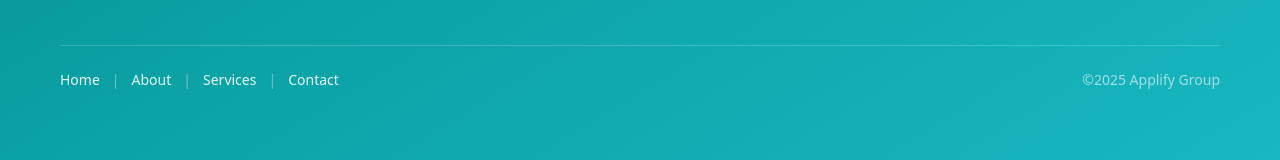
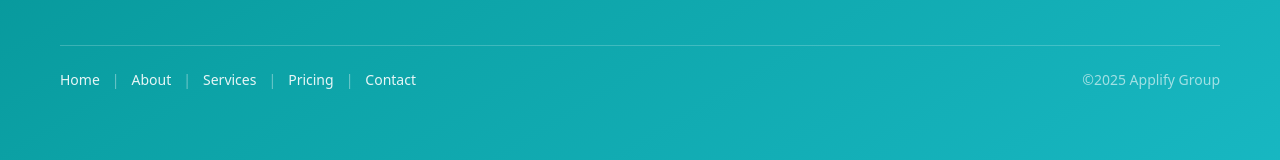
Before and after one commit to jono-au/applify, a Next.js app: page / in a window 1280 px wide. Shown: the part 6759-6919 px from the top of the page. Built offline with nearby package versions, Linux system fonts and the light colour scheme.

Commit message:
add pricing to footer nav

```diff
--- a/components/layout/Footer.tsx
+++ b/components/layout/Footer.tsx
@@ -6,6 +6,7 @@ const footerNav = [
   { label: "Home", href: "/" },
   { label: "About", href: "/about" },
   { label: "Services", href: "/services" },
+  { label: "Pricing", href: "/pricing" },
   { label: "Contact", href: "/contact" },
 ];
 
```
